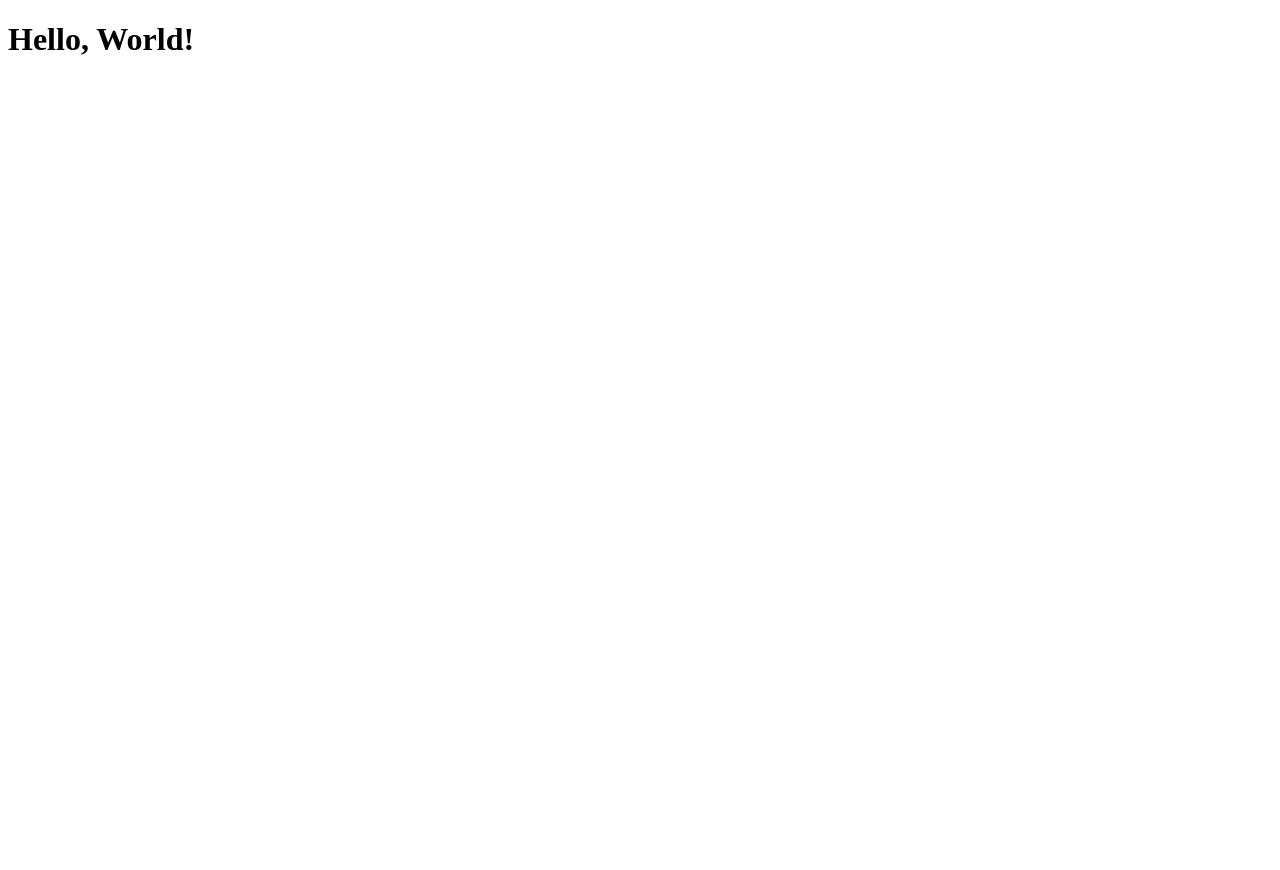
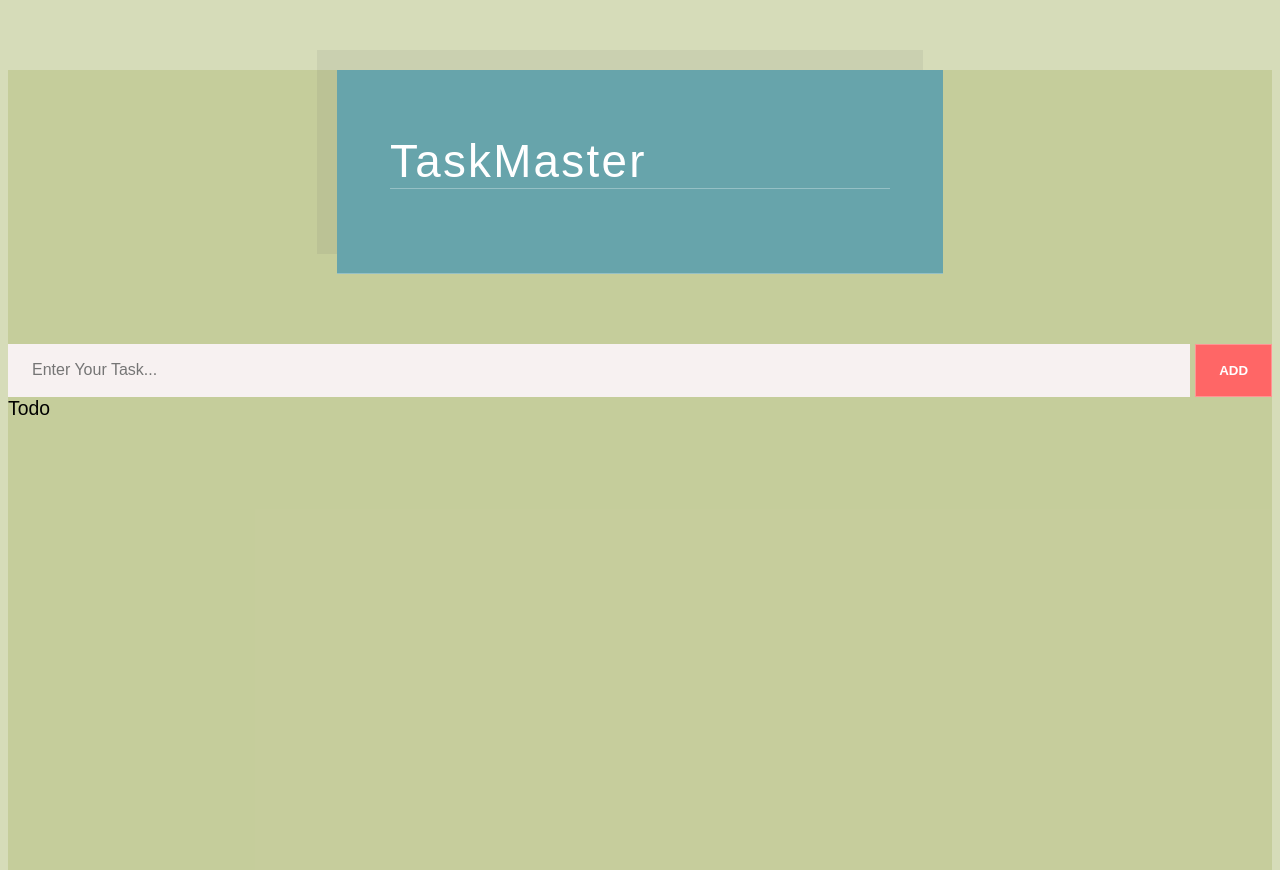
Before and after one commit to laurahall93/react-todo-app-frontend, a React (Create React App) app: page / in a window 1280 px wide. Before the commit the page ends 800 px from the top, so only its background shows below. Built offline with nearby package versions, Linux system fonts and the light colour scheme; the HTML template or start-up script is replaced by a standard one.

Commit message:
base structure for the todo app

```diff
--- a/package.json
+++ b/package.json
@@ -39,6 +39,7 @@
     "@types/node": "^18.11.18",
     "@types/react": "^18.0.26",
     "@types/react-dom": "^18.0.10",
+    "@types/uuid": "^9.0.2",
     "@typescript-eslint/eslint-plugin": "^5.48.1",
     "@typescript-eslint/parser": "^5.48.1",
     "eslint": "^8.31.0",
--- a/src/App.tsx
+++ b/src/App.tsx
@@ -1,7 +1,36 @@
-import { greet } from "./utils/greet";
+import { Form } from "./components/Form";
+import Header from "./components/Header";
+import { TodoList } from "./components/TodoList";
+import { useState } from "react";
+import "./styles.css";
 
 function App(): JSX.Element {
-  return <h1>{greet("World")}</h1>;
+  const [input, setInput] = useState<string>("");
+  const [todos, setTodos] = useState<any[]>([]);
+
+  return (
+    <>
+      <div className="container">
+        <div className="app-wrapper">
+          <div>
+            <Header />
+          </div>
+
+          <div>
+            <Form
+              input={input}
+              setInput={setInput}
+              todos={todos}
+              setTodos={setTodos}
+            />
+          </div>
+          <div>
+            <TodoList />
+          </div>
+        </div>
+      </div>
+    </>
+  );
 }
 
 export default App;
--- /dev/null
+++ b/src/components/Form.tsx
@@ -0,0 +1,41 @@
+import { v4 as uuidv4 } from "uuid";
+
+interface FormProps {
+  input: string;
+  setInput: React.Dispatch<React.SetStateAction<string>>;
+  todos: any[];
+  setTodos: React.Dispatch<React.SetStateAction<any[]>>;
+}
+
+export function Form({
+  input,
+  setInput,
+  todos,
+  setTodos,
+}: FormProps): JSX.Element {
+  const handleInputChange = (event: React.ChangeEvent<HTMLInputElement>) => {
+    setInput(event.target.value);
+  };
+
+  const onFormSubmit = (event: React.FormEvent<HTMLFormElement>) => {
+    event.preventDefault();
+    setTodos([...todos, { id: uuidv4(), title: input, completed: false }]);
+    setInput("");
+  };
+
+  return (
+    <form onSubmit={onFormSubmit}>
+      <input
+        type="text"
+        placeholder="Enter Your Task..."
+        className="task-input"
+        value={input}
+        required
+        onChange={handleInputChange}
+      />
+      <button className="add-button" type="submit">
+        Add
+      </button>
+    </form>
+  );
+}
--- /dev/null
+++ b/src/components/Header.tsx
@@ -0,0 +1,7 @@
+export default function Header(): JSX.Element {
+  return (
+    <div className="todolist">
+      <h1>TaskMaster</h1>
+    </div>
+  );
+}
--- /dev/null
+++ b/src/components/TodoList.tsx
@@ -0,0 +1,3 @@
+export function TodoList(): JSX.Element {
+  return <div>Todo</div>;
+}
--- /dev/null
+++ b/src/styles.css
@@ -0,0 +1,183 @@
+.container {
+  margin: 0;
+  padding: 0;
+  box-sizing: border-box;
+}
+html,
+body {
+  background: #bac38794;
+  font-size: 1.1rem;
+  font-family: "Quicksand", sans-serif;
+  height: 100%;
+}
+@keyframes strikeitem {
+  to {
+    width: calc(100% + 1rem);
+  }
+}
+
+.todolist {
+  margin: 4rem auto;
+  padding: 2rem 3rem 3rem;
+  max-width: 500px;
+  background: #67a4ab;
+  color: #fff;
+  box-shadow: -20px -20px 0px 0px rgba(100, 100, 100, 0.1);
+}
+.todolist,
+h1 {
+  /*text-align:center;*/
+  font-weight: normal;
+  font-size: 2.6rem;
+  letter-spacing: 0.05em;
+  border-bottom: 1px solid rgba(255, 255, 255, 0.3);
+}
+.todolist h1 span {
+  display: block;
+  font-size: 0.8rem;
+  margin-bottom: 0.7rem;
+  margin-left: 3px;
+  margin-top: 0.2rem;
+}
+
+.todolist .emptylist {
+  margin-top: 2.6rem;
+  text-align: center;
+  letter-spacing: 0.05em;
+  font-style: italic;
+  opacity: 0.8;
+}
+.todolist ul {
+  margin-top: 2.6rem;
+  list-style: none;
+}
+.todolist .todolist-move {
+  transition: transform 1s;
+}
+.todolist li {
+  display: flex;
+  margin: 0 -3rem 4px;
+  padding: 1.1rem 3rem;
+  justify-content: space-between;
+  align-items: center;
+  background: rgba(255, 255, 255, 0.1);
+}
+
+.todolist .actions {
+  flex-shrink: 0;
+  padding-left: 0.7em;
+}
+.todolist .label {
+  position: relative;
+  transition: opacity 0.2s linear;
+}
+.todolist .done .label {
+  opacity: 0.6;
+}
+.todolist .done .label:before {
+  content: "";
+  position: absolute;
+  top: 50%;
+  left: -0.5rem;
+  display: block;
+  width: 0%;
+  height: 1px;
+  background: #fff;
+  animation: strikeitem 0.3s ease-out 0s forwards;
+}
+.todolist .btn-picto {
+  border: none;
+  background: none;
+  -webkit-appearance: none;
+  cursor: pointer;
+  color: #fff;
+}
+
+/* FORM */
+form {
+  margin-top: 3rem;
+  display: flex;
+  flex-wrap: wrap;
+}
+form label {
+  min-width: 100%;
+  margin-bottom: 0.5rem;
+  font-size: 1.3rem;
+}
+form input {
+  flex-grow: 1;
+  border: none;
+  background: #f7f1f1;
+  padding: 0 1.5em;
+  font-size: initial;
+}
+form button {
+  padding: 0 1.3rem;
+  border: none;
+  background: #ff6666;
+  color: white;
+  text-transform: uppercase;
+  font-weight: bold;
+  border: 1px solid rgba(255, 255, 255, 0.3);
+  margin-left: 5px;
+  cursor: pointer;
+  transition: background 0.2s ease-out;
+}
+form button:hover {
+  background: #ff5e5e;
+}
+form input,
+form button {
+  font-family: "Quicksand", sans-serif;
+  height: 3rem;
+}
+
+/* TOOGLE COMPONENT */
+.togglebutton-wrapper {
+  margin-top: 1em;
+}
+.togglebutton-wrapper label {
+  display: flex;
+  justify-content: flex-end;
+  align-items: center;
+}
+.togglebutton-wrapper input {
+  position: absolute;
+  left: -9999px;
+}
+.togglebutton-wrapper .togglebutton-label {
+  font-size: 0.8rem;
+  letter-spacing: 0.1em;
+}
+.togglebutton-wrapper .tooglebutton-box {
+  position: relative;
+  display: block;
+  margin-left: 0.6em;
+  width: 38px;
+  height: 22px;
+  background: white;
+  /*border:1px solid black;*/
+  border-radius: 999px;
+  cursor: pointer;
+}
+.togglebutton-wrapper .tooglebutton-box:before {
+  content: "";
+  position: absolute;
+  top: 2px;
+  left: 2px;
+  display: block;
+  width: 18px;
+  height: 18px;
+  /*border:1px solid #FF6666;*/
+  border-radius: 50%;
+  background: #ff6666;
+  opacity: 0.7;
+  transition: all 0.2s ease-in-out;
+}
+.togglebutton-wrapper.togglebutton-focus .tooglebutton-box {
+  box-shadow: 0px 0px 0px 3px rgba(0, 0, 0, 0.1);
+}
+.togglebutton-wrapper.togglebutton-checked .tooglebutton-box:before {
+  left: calc(100% - 4px - 16px);
+  opacity: 1;
+}
```
Also changed, not shown: 2 other files (tests, documents, lock files or other folders).
